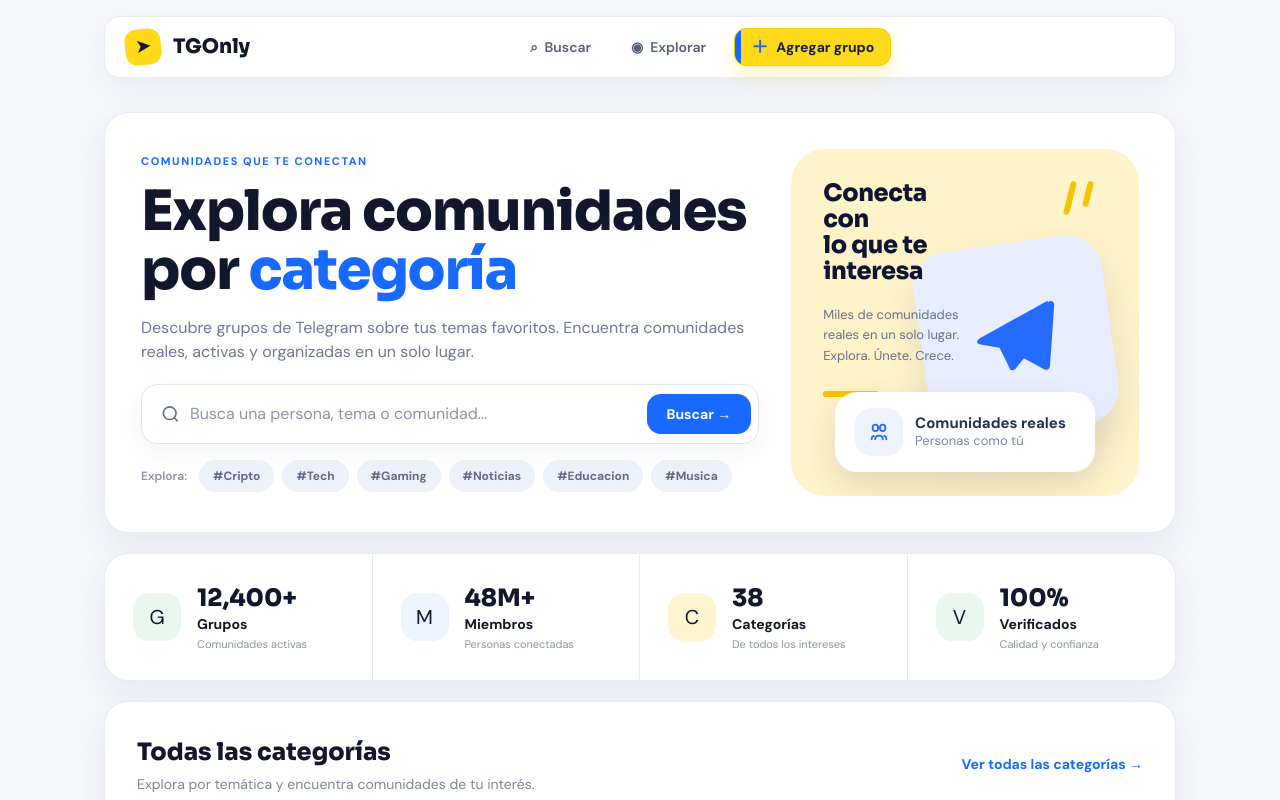
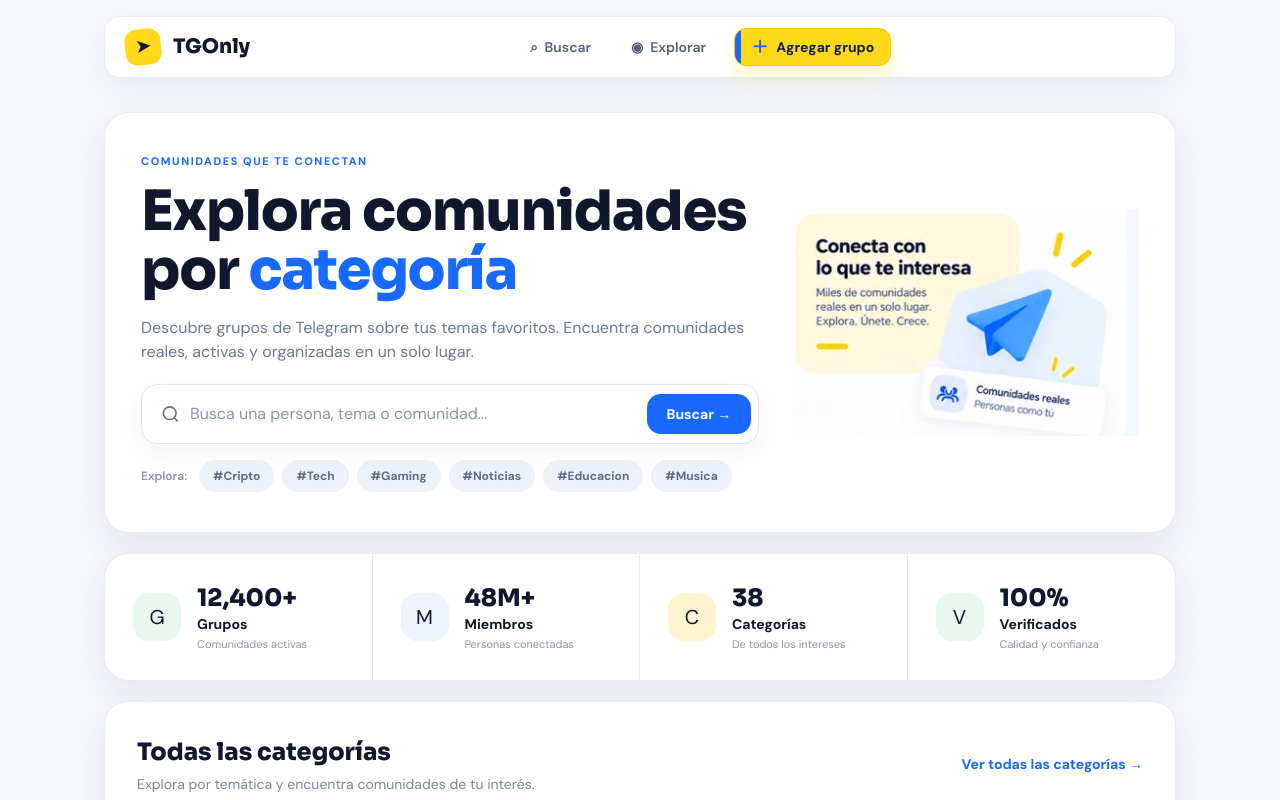
Before and after one commit to gaelnav1/tgonly, a Next.js app: page / in a window 1280 px wide. Shown: the top 800 px of the page. Built offline with nearby package versions, Linux system fonts and the light colour scheme; no server answers; the database is empty.

Commit message:
Design: use correct original home reference module

```diff
--- a/app/page.tsx
+++ b/app/page.tsx
@@ -114,48 +114,13 @@ export default async function Home() {
                 </div>
               </div>
 
-              <div className="relative ml-auto w-full max-w-[430px] min-h-[330px] rounded-[34px] bg-[#FFF3C9] overflow-hidden p-8">
-                <div className="relative z-10 max-w-[210px]">
-                  <h2 className="font-syne font-extrabold text-[24px] leading-[1.08] tracking-[-0.35px] text-[#0D1533]">
-                    Conecta<br/>con<br/>lo que te<br/>interesa
-                  </h2>
-
-                  <p className="mt-5 text-[13px] leading-[1.6] text-[#66718D]">
-                    Miles de comunidades<br/>reales en un solo lugar.<br/>Explora. Únete. Crece.
-                  </p>
-
-                  <div className="mt-6 h-[6px] w-14 rounded-full bg-[#F4C400]" />
-                </div>
-
-                <div className="absolute right-12 top-8 flex gap-3">
-                  <span className="block h-[34px] w-[6px] rotate-[14deg] rounded-full bg-[#F4C400]" />
-                  <span className="block h-[26px] w-[6px] rotate-[14deg] rounded-full bg-[#F4C400]" />
-                </div>
-
-                <div className="absolute right-7 top-[94px] rotate-[-8deg]">
-                  <div className="flex h-[190px] w-[190px] items-center justify-center rounded-[36px] bg-[#E8EEFF] shadow-[0_18px_40px_rgba(39,56,95,.12)]">
-                    <svg width="92" height="92" viewBox="0 0 24 24" fill="currentColor" className="text-[#256BFF]" aria-hidden="true">
-                      <path d="M21.5 3.5L2.8 10.7c-1.3.5-1.3 1.3-.2 1.7l4.8 1.5 1.8 5.5c.2.6.1.8.8.8.5 0 .7-.2 1-.5l2.3-2.2 4.8 3.6c.9.5 1.5.2 1.7-.8l3.2-15.1c.3-1.2-.4-1.8-1.5-1.3Z" />
-                    </svg>
-                  </div>
-                </div>
-
-                <div className="absolute bottom-6 left-1/2 z-10 flex min-w-[260px] -translate-x-1/2 items-center gap-3 rounded-[22px] bg-white px-5 py-4 shadow-[0_14px_34px_rgba(39,56,95,.14)]">
-                  <div className="flex h-12 w-12 items-center justify-center rounded-2xl bg-[#EEF4FF] text-[#256BFF]">
-                    <svg width="22" height="22" viewBox="0 0 24 24" fill="none" stroke="currentColor" strokeWidth="2" strokeLinecap="round" strokeLinejoin="round">
-                      <path d="M16 11c1.66 0 3-1.57 3-3.5S17.66 4 16 4s-3 1.57-3 3.5 1.34 3.5 3 3.5Z" />
-                      <path d="M8 11c1.66 0 3-1.57 3-3.5S9.66 4 8 4 5 5.57 5 7.5 6.34 11 8 11Z" />
-                      <path d="M16 20v-1c0-1.66-1.79-3-4-3s-4 1.34-4 3v1" />
-                      <path d="M20 20v-1c0-1.2-.94-2.23-2.28-2.74" />
-                      <path d="M4 20v-1c0-1.2.94-2.23 2.28-2.74" />
-                    </svg>
-                  </div>
-
-                  <div className="leading-tight">
-                    <div className="text-[15px] font-bold text-[#243250]">Comunidades reales</div>
-                    <div className="text-[13px] text-[#7A86A2]">Personas como tú</div>
-                  </div>
-                </div>
+              <div className="ml-auto flex w-full max-w-[430px] items-center justify-center">
+                <img
+                  src="/illustrations/home-community-reference-correct.webp"
+                  alt=""
+                  aria-hidden="true"
+                  className="block h-auto w-full"
+                />
               </div>
             </div>
           </section>
```
